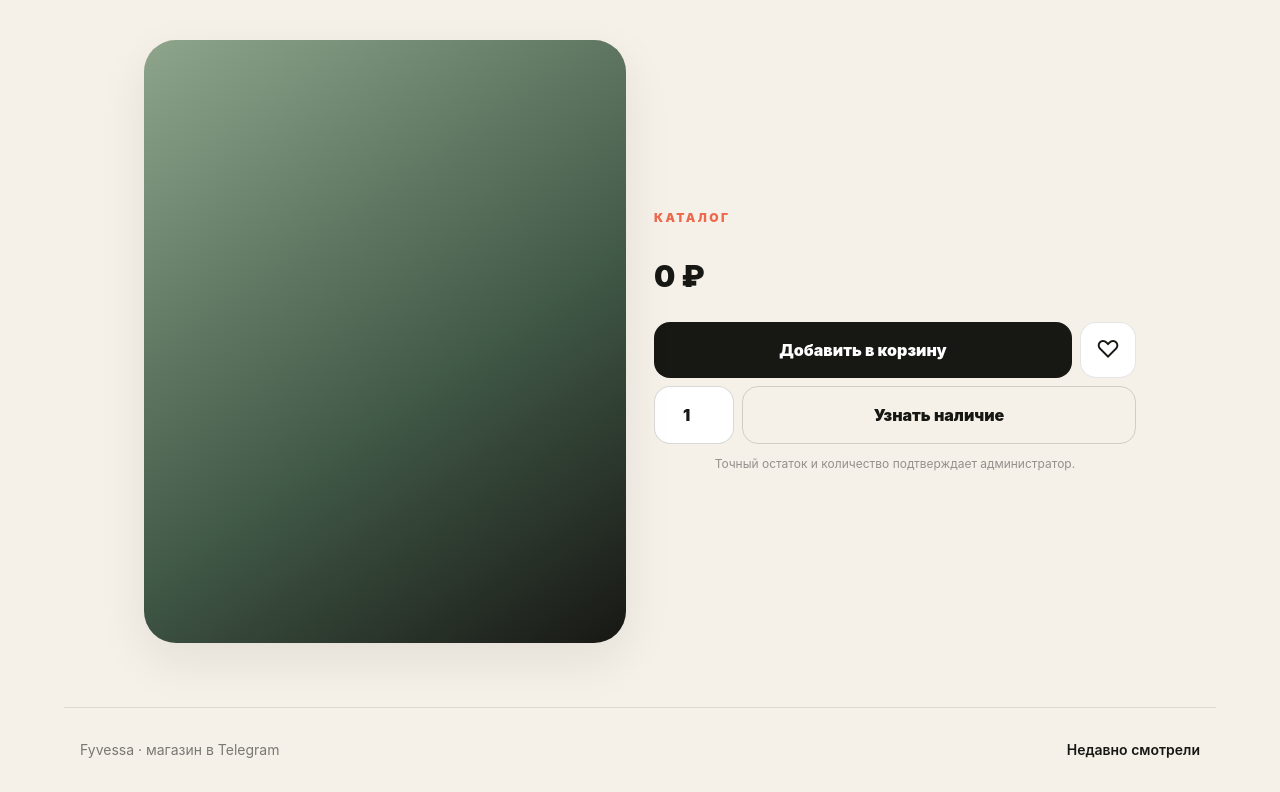
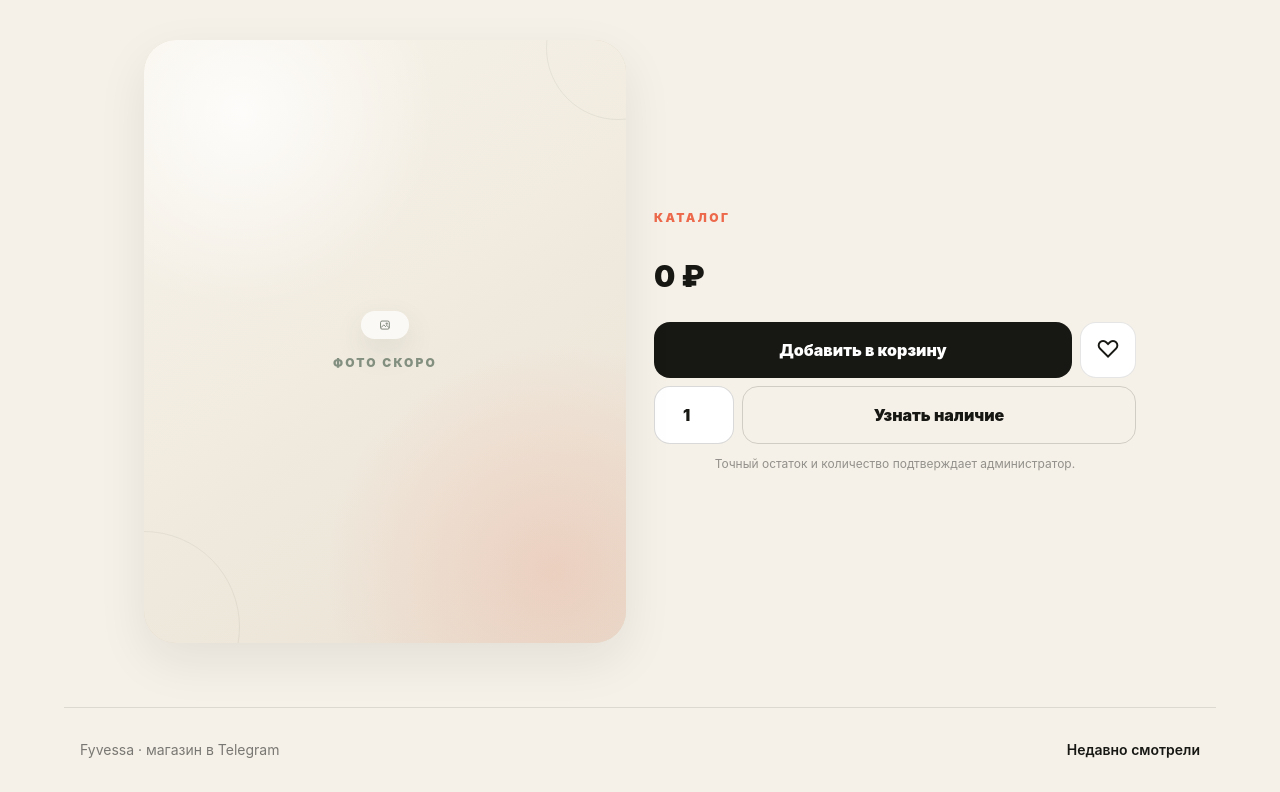
Before and after one commit to Darkness6030/fyvessa-telegram-bot, a Python web app: template templates/product.html in a window 1280 px wide. Shown: the part 65-857 px from the top of the page. Run offline with Jinja, Linux system fonts and the light colour scheme; the template is opened without the code that fills it, so the values that code supplies are empty; some libraries are stand-ins or nearby versions.

Commit message:
Fix catalog templates and product placeholders

```diff
--- a/static/app.css
+++ b/static/app.css
@@ -14,7 +14,33 @@ body { background: var(--tg-bg); overflow-x: hidden; }
     background-size: 28px 28px;
 }
 .hero-orb { filter: blur(.2px); box-shadow: -60px -40px 120px rgba(237,105,75,.24); }
-.product-placeholder { background: linear-gradient(145deg, #8ea58c, #415947 58%, #171714); }
+.product-placeholder {
+    background:
+        radial-gradient(circle at 20% 12%, rgba(255,255,255,.8), transparent 30%),
+        radial-gradient(circle at 85% 88%, rgba(237,105,75,.16), transparent 34%),
+        linear-gradient(145deg, #f8f4eb, #e9e1d3);
+    color: #6d7668;
+    overflow: hidden;
+    position: relative;
+}
+.product-placeholder::before,
+.product-placeholder::after {
+    border: 1px solid rgba(109,118,104,.1);
+    border-radius: 999px;
+    content: '';
+    position: absolute;
+}
+.product-placeholder::before { height: 9rem; right: -4rem; top: -4rem; width: 9rem; }
+.product-placeholder::after { bottom: -5rem; height: 12rem; left: -6rem; width: 12rem; }
+.product-placeholder-content { position: relative; z-index: 1; }
+.product-placeholder-icon {
+    background: rgba(255,255,255,.72);
+    box-shadow: 0 12px 30px rgba(65,89,71,.1);
+    height: clamp(3rem, 24%, 5.5rem);
+    width: clamp(3rem, 24%, 5.5rem);
+}
+.product-placeholder-icon svg { height: 58%; width: 58%; }
+.product-placeholder-label { color: rgba(65,89,71,.62); }
 button, a, input, select { -webkit-tap-highlight-color: transparent; }
 button, a { transition: transform .2s var(--ease-out), opacity .2s ease, background-color .2s ease, color .2s ease, border-color .2s ease; }
 button:active, a:active { transform: scale(.975); }
--- a/templates/_cart_content.html
+++ b/templates/_cart_content.html
@@ -1,9 +1,10 @@
+{% from "_product_placeholder.html" import product_placeholder %}
 {% if items %}
 <div class="space-y-3" data-cart-pending="{{ 'true' if has_pending_requests else 'false' }}">
   {% for item in items %}{% set product = products_by_id.get(item.product_id) %}{% if product %}
   {% set availability = availability_by_product.get(product.id) %}
   <article class="flex items-center gap-3 rounded-[1.5rem] bg-white p-3 shadow-soft" data-cart-item data-product-id="{{ product.id }}" data-unit-price="{{ product.current_price }}">
-    <a class="h-24 w-20 overflow-hidden rounded-2xl bg-sand" href="/products/{{ product.sku }}">{% if product.image_url %}<img alt="" class="h-full w-full object-cover" src="{{ product.image_url }}">{% endif %}</a>
+    <a class="h-24 w-20 overflow-hidden rounded-2xl bg-sand" href="/products/{{ product.sku }}">{% if product.image_url %}<img alt="" class="h-full w-full object-cover" src="{{ product.image_url }}">{% else %}{{ product_placeholder(compact=true) }}{% endif %}</a>
     <div class="min-w-0 flex-1"><h2 class="truncate font-black">{{ product.name }}</h2>
       <p class="mt-1 text-sm text-black/50">{{ "%.0f"|format(product.current_price) }} ₽ за шт.</p>
       <div class="mt-2 flex items-center gap-2">
@@ -48,7 +49,7 @@
   </div>
   {% if not user.is_registered %}<p class="mt-4 rounded-xl bg-coral/20 px-4 py-3 text-sm">Перед заказом потребуется <a class="font-black underline" href="/profile">заполнить профиль</a>.</p>{% endif %}
   {% if missing_confirmation_count %}<p class="mt-4 rounded-xl bg-white/10 px-4 py-3 text-sm">Для оформления подтвердите нужное количество каждого товара. Запрос сразу появится в админском чате.</p>{% endif %}
-  <button %} %}disabled{% class="mt-5 w-full rounded-xl bg-white py-4 font-black text-ink disabled:cursor-not-allowed disabled:opacity-40" endif if missing_confirmation_count type="submit" {%>{{ 'Ждём подтверждения наличия' if missing_confirmation_count else 'Оформить заказ' }}</button>
+  <button class="mt-5 w-full rounded-xl bg-white py-4 font-black text-ink disabled:cursor-not-allowed disabled:opacity-40" type="submit" {% if missing_confirmation_count %}disabled{% endif %}>{{ 'Ждём подтверждения наличия' if missing_confirmation_count else 'Оформить заказ' }}</button>
 </form>
 {% else %}
 <div class="rounded-[2rem] border border-dashed border-black/20 p-12 text-center"><p class="text-4xl">🛒</p>
--- a/templates/_product_card.html
+++ b/templates/_product_card.html
@@ -1,3 +1,4 @@
+{% from "_product_placeholder.html" import product_placeholder %}
 {% macro product_card(product, category, is_new) -%}
 <article class="group relative min-w-0" data-product-card-id="{{ product.id }}">
   <a class="block" href="/products/{{ product.sku }}">
@@ -5,7 +6,7 @@
       {% if product.image_url %}
       <img alt="{{ product.name }}" class="h-full w-full object-cover transition duration-500 group-hover:scale-105" loading="lazy" src="{{ product.image_url }}">
       {% else %}
-      <div class="product-placeholder flex h-full items-end p-5 text-3xl font-black tracking-tight text-white/90">{{ product.name[:1] }}</div>
+      {{ product_placeholder() }}
       {% endif %}
       <div class="absolute left-3 top-3 flex flex-wrap gap-2">
         {% if is_new(product) %}<span class="rounded-full bg-white px-3 py-1 text-[11px] font-black uppercase tracking-wider">Новинка</span>{% endif %}
--- /dev/null
+++ b/templates/_product_placeholder.html
@@ -0,0 +1,16 @@
+{% macro product_placeholder(compact=false) -%}
+<div aria-label="Фотография товара отсутствует" class="product-placeholder flex h-full w-full items-center justify-center" role="img">
+  <div class="product-placeholder-content flex flex-col items-center text-center">
+    <span class="product-placeholder-icon grid place-items-center rounded-full">
+      <svg aria-hidden="true" fill="none" viewBox="0 0 48 48">
+        <path d="M11 16.5A4.5 4.5 0 0 1 15.5 12h17a4.5 4.5 0 0 1 4.5 4.5v15a4.5 4.5 0 0 1-4.5 4.5h-17a4.5 4.5 0 0 1-4.5-4.5v-15Z" stroke="currentColor" stroke-width="2.5"/>
+        <circle cx="29.5" cy="19.5" r="3.5" fill="currentColor" opacity=".75"/>
+        <path d="m13 31 7.5-7.5 5.5 5 3.5-3.5 6.5 6.5" stroke="currentColor" stroke-linecap="round" stroke-linejoin="round" stroke-width="2.5"/>
+      </svg>
+    </span>
+    {% if not compact %}
+    <span class="product-placeholder-label mt-4 text-xs font-black uppercase tracking-[.18em]">Фото скоро</span>
+    {% endif %}
+  </div>
+</div>
+{%- endmacro %}
--- a/templates/base.html
+++ b/templates/base.html
@@ -21,7 +21,7 @@
         }
     }
   </script>
-  <link href="/static/app.css?v=20260811-1" rel="stylesheet">
+  <link href="/static/app.css?v=20260812-1" rel="stylesheet">
 </head>
 <body class="min-h-screen bg-cream text-ink antialiased">
 <header class="sticky top-0 z-30 border-b border-black/5 bg-cream/90 backdrop-blur-xl">
--- a/templates/catalog.html
+++ b/templates/catalog.html
@@ -10,7 +10,7 @@
     <select class="rounded-xl bg-cream px-3 py-3 outline-none" name="category_id">
       <option value="">Все категории</option>
       {% for category in categories %}
-      <option %} %}selected{% category.id endif filters.category_id="=" if value="{{ category.id }}" {%>{{ category.name }}</option>
+      <option value="{{ category.id }}" {% if filters.category_id == category.id %}selected{% endif %}>{{ category.name }}</option>
       {% endfor %}
     </select>
     <input class="rounded-xl bg-cream px-3 py-3 outline-none" min="0" name="min_price" placeholder="Цена от" type="number" value="{{ filters.min_price if filters.min_price is not none else '' }}">
--- a/templates/product.html
+++ b/templates/product.html
@@ -1,4 +1,5 @@
 {% extends "base.html" %}
+{% from "_product_placeholder.html" import product_placeholder %}
 {% block title %}{{ product.name }} — Fyvessa{% endblock %}
 {% block content %}
 <section class="mx-auto grid max-w-5xl gap-7 px-4 pt-6 sm:grid-cols-2 sm:pt-10" data-record-product-view="{{ product.id }}">
@@ -6,9 +7,7 @@
     {% if product.image_url %}
     <img alt="{{ product.name }}" class="h-full w-full object-cover" src="{{ product.image_url }}">
     {% else %}
-    <div class="product-placeholder flex h-full items-end p-10 text-7xl font-black text-white/90">
-      {{ product.name[:1] }}
-    </div>
+    {{ product_placeholder() }}
     {% endif %}
     <div class="absolute left-4 top-4 flex gap-2">
       {% if is_new %}
```
